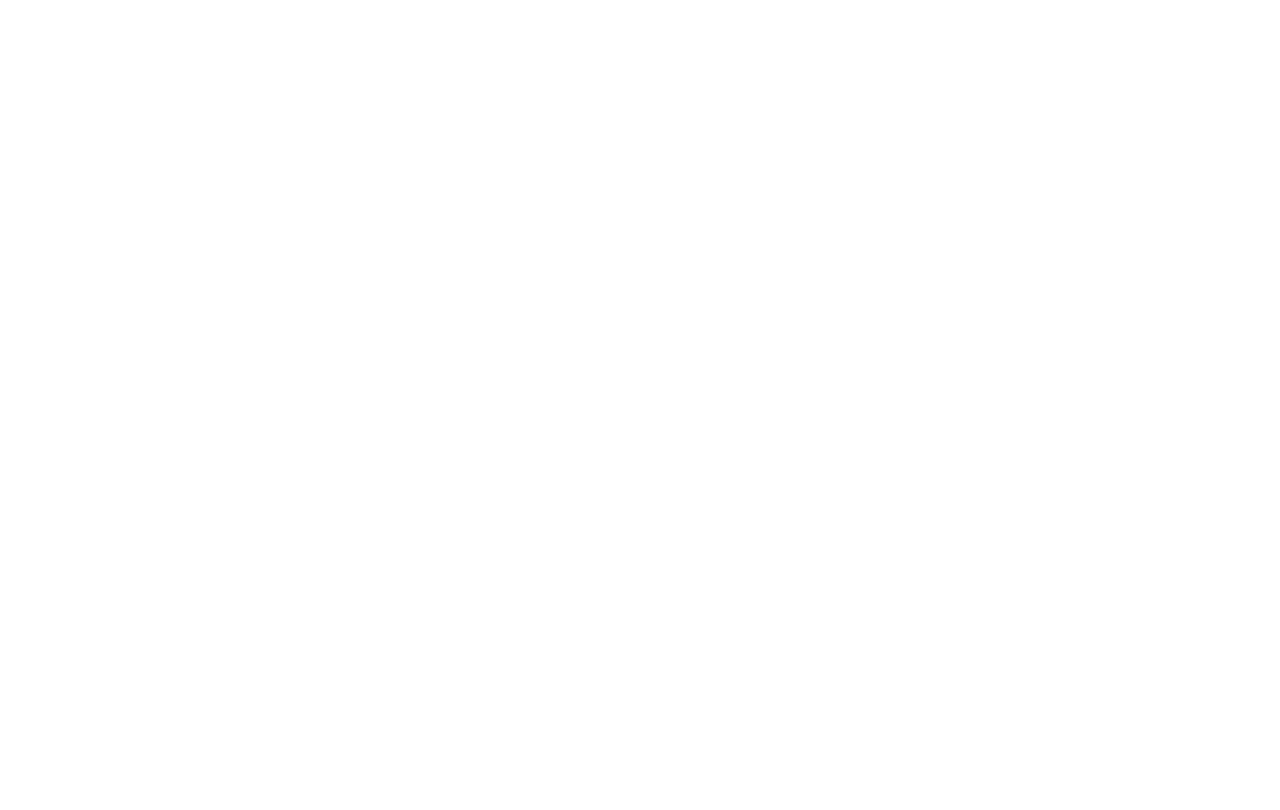
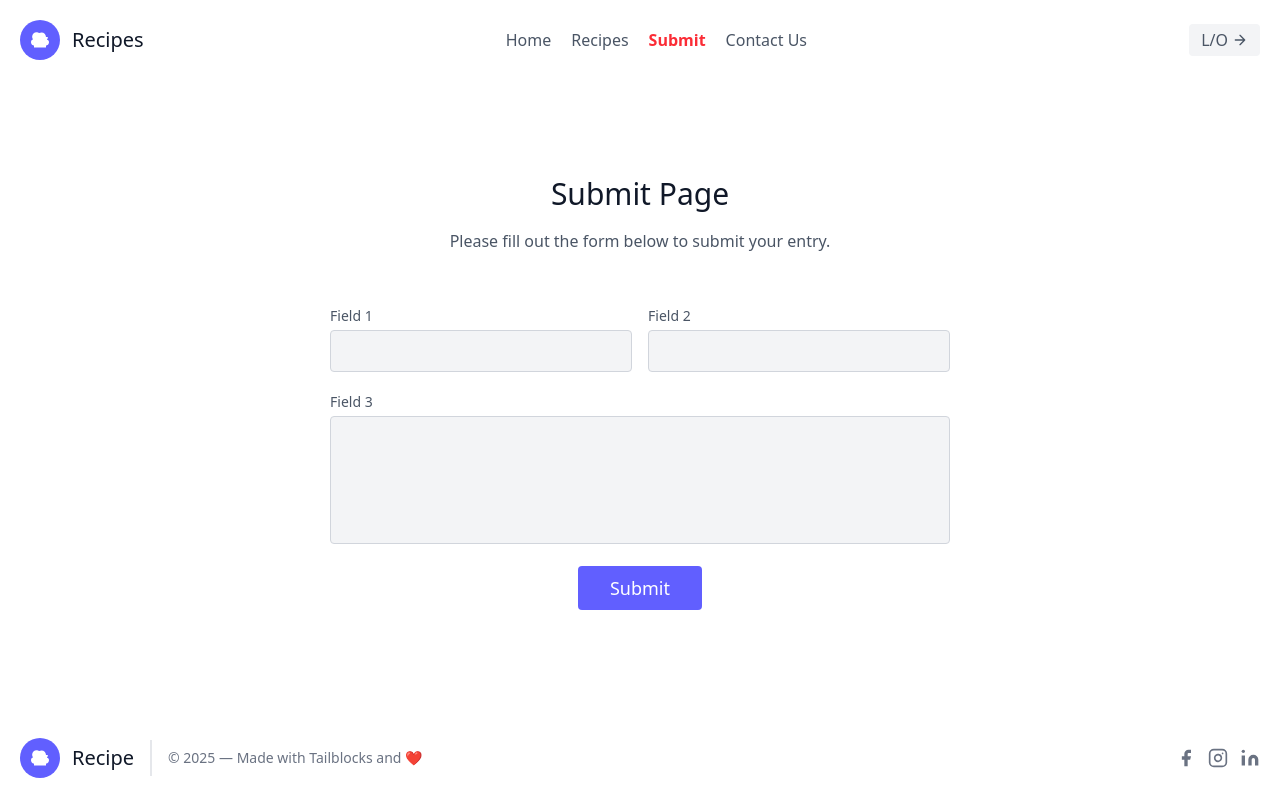
Before and after one commit to Aashirwad10/Recipe-api, a React (Vite) app in the folder frontend/: page /submit in a window 1280 px wide. Before the commit this address had no page. Built offline with nearby package versions, Linux system fonts and the light colour scheme.

Commit message:
Submit Page added

```diff
--- a/frontend/src/App.jsx
+++ b/frontend/src/App.jsx
@@ -2,6 +2,7 @@
 import { BrowserRouter as Router, Routes, Route } from 'react-router-dom';
 import Home from './pages/Home';
 import Recipe from './pages/Recipe';
+import Submit from './pages/Submit';
 
 function App() {
   return (
@@ -9,6 +10,7 @@
       <Routes>
         <Route path="/" element={<Home />} />
         <Route path="/recipes" element={<Recipe />} />
+        <Route path="/submit" element={<Submit />} />
         {/* Add more routes here */}
       </Routes>
     </Router>
--- /dev/null
+++ b/frontend/src/pages/Submit.jsx
@@ -0,0 +1,76 @@
+import React from "react";
+import "../App.css";
+import Header from '../components/Header';
+import Footer from '../components/Footer';
+
+const Submit = () => {
+  return (
+    <>
+    <Header />
+
+    <section className="text-gray-600 body-font relative">
+      <div className="container px-5 py-24 mx-auto">
+        <div className="flex flex-col text-center w-full mb-12">
+          <h1 className="sm:text-3xl text-2xl font-medium title-font mb-4 text-gray-900">
+            Submit Page
+          </h1>
+          <p className="lg:w-2/3 mx-auto leading-relaxed text-base">
+            Please fill out the form below to submit your entry.
+          </p>
+        </div>
+        <div className="lg:w-1/2 md:w-2/3 mx-auto">
+          <div className="flex flex-wrap -m-2">
+            <div className="p-2 w-1/2">
+              <div className="relative">
+                <label htmlFor="field1" className="leading-7 text-sm text-gray-600">
+                  Field 1
+                </label>
+                <input
+                  type="text"
+                  id="field1"
+                  name="field1"
+                  className="w-full bg-gray-100 bg-opacity-50 rounded border border-gray-300 focus:border-indigo-500 focus:bg-white focus:ring-2 focus:ring-indigo-200 text-base outline-none text-gray-700 py-1 px-3 leading-8 transition-colors duration-200 ease-in-out"
+                />
+              </div>
+            </div>
+            <div className="p-2 w-1/2">
+              <div className="relative">
+                <label htmlFor="field2" className="leading-7 text-sm text-gray-600">
+                  Field 2
+                </label>
+                <input
+                  type="text"
+                  id="field2"
+                  name="field2"
+                  className="w-full bg-gray-100 bg-opacity-50 rounded border border-gray-300 focus:border-indigo-500 focus:bg-white focus:ring-2 focus:ring-indigo-200 text-base outline-none text-gray-700 py-1 px-3 leading-8 transition-colors duration-200 ease-in-out"
+                />
+              </div>
+            </div>
+            <div className="p-2 w-full">
+              <div className="relative">
+                <label htmlFor="field3" className="leading-7 text-sm text-gray-600">
+                  Field 3
+                </label>
+                <textarea
+                  id="field3"
+                  name="field3"
+                  className="w-full bg-gray-100 bg-opacity-50 rounded border border-gray-300 focus:border-indigo-500 focus:bg-white focus:ring-2 focus:ring-indigo-200 h-32 text-base outline-none text-gray-700 py-1 px-3 resize-none leading-6 transition-colors duration-200 ease-in-out"
+                ></textarea>
+              </div>
+            </div>
+            <div className="p-2 w-full">
+              <button className="flex mx-auto text-white bg-indigo-500 border-0 py-2 px-8 focus:outline-none hover:bg-indigo-600 rounded text-lg">
+                Submit
+              </button>
+            </div>
+          </div>
+        </div>
+      </div>
+    </section>
+
+    <Footer />
+    </>
+  );
+};
+
+export default Submit;
```
